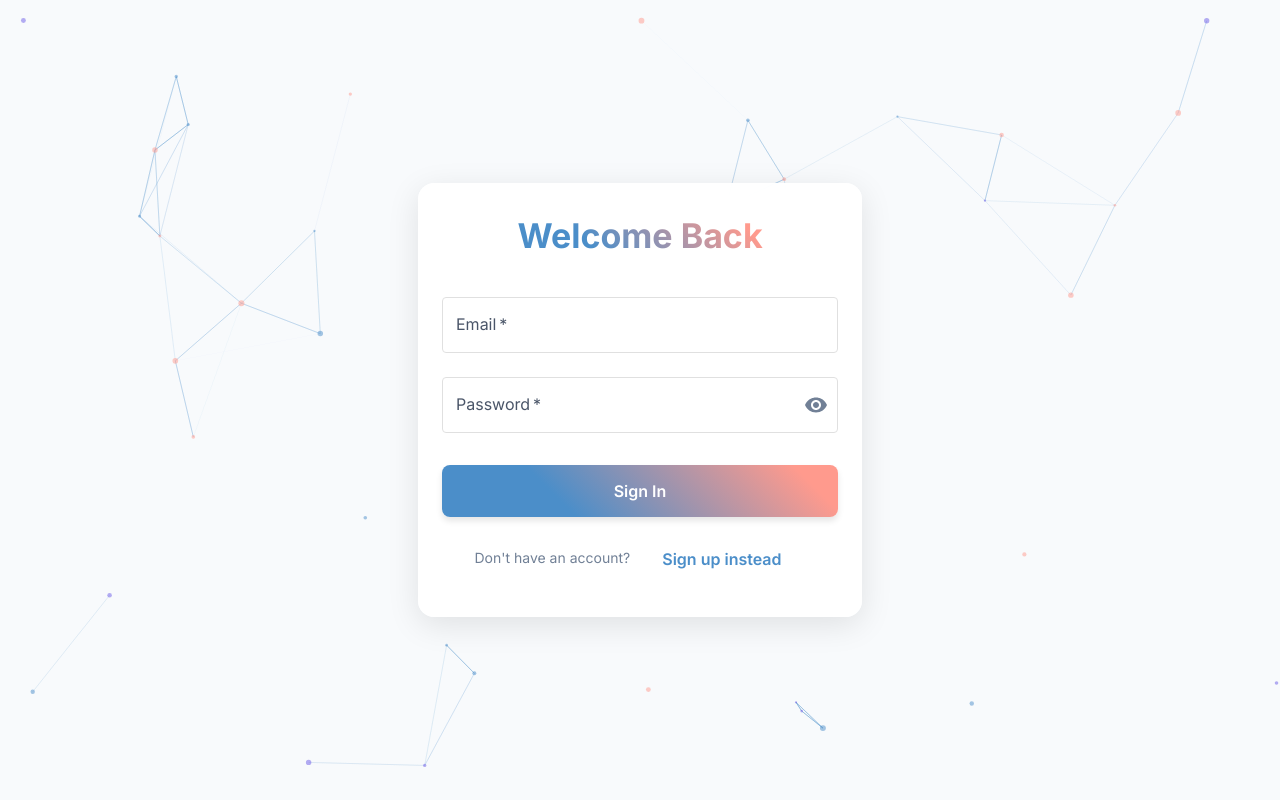
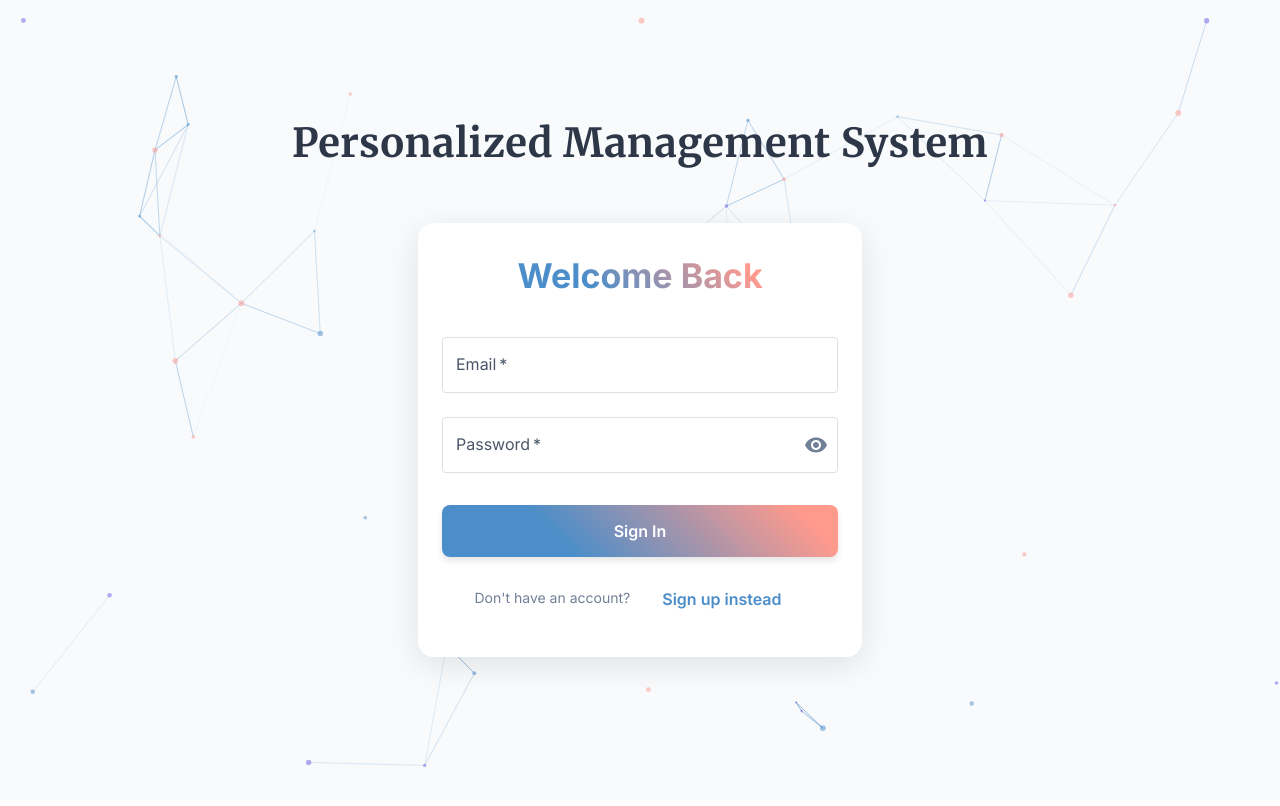
Before and after one commit to Har1Prasaath/Personalized-Learning-Management-System, a React (Create React App) app in the folder frontend/: page / in a window 1280 px wide. Shown: the top 806 px of the page. Built offline with nearby package versions, Linux system fonts and the light colour scheme; no server answers.

Commit message:
Added Heading In Auth

```diff
--- a/frontend/public/index.html
+++ b/frontend/public/index.html
@@ -3,6 +3,7 @@
   <head>
     <meta charset="utf-8" />
     <link rel="icon" href="%PUBLIC_URL%/favicon.ico" />
+    <link href="https://fonts.googleapis.com/css2?family=Merriweather:wght@400;700&display=swap" rel="stylesheet">
     <meta name="viewport" content="width=device-width, initial-scale=1" />
     <link href="https://fonts.googleapis.com/css2?family=Inter:wght@400;500;600&display=swap" rel="stylesheet">
     <meta name="theme-color" content="#000000" />
--- a/frontend/src/components/Auth.js
+++ b/frontend/src/components/Auth.js
@@ -95,12 +95,32 @@ export default function Auth() {
         width: '100%',
         height: '100%',
         display: 'flex',
+        flexDirection: 'column',
         alignItems: 'center',
         justifyContent: 'center',
         overflow: 'hidden',
         backgroundColor: '#F8FAFC',
       }}
     >
+      {/* System Title */}
+      <Typography
+        variant="h3"
+        sx={{
+          fontFamily: 'Merriweather, serif',
+          fontWeight: 700,
+          color: '#2D3748',
+          textAlign: 'center',
+          position: 'absolute',
+          top: '15%',
+          zIndex: 2,
+          width: '100%',
+          fontSize: { xs: '2rem', sm: '2.5rem' },
+          letterSpacing: '0.5px'
+        }}
+      >
+        Personalized Management System
+      </Typography>
+
       {/* Animated Particles Background */}
       <Particles
         id="tsparticles"
@@ -199,6 +219,7 @@ export default function Auth() {
           width: '100%',
           maxWidth: '400px',
           mx: 'auto',
+          marginTop: '80px'
         }}
       >
         <Typography
```
